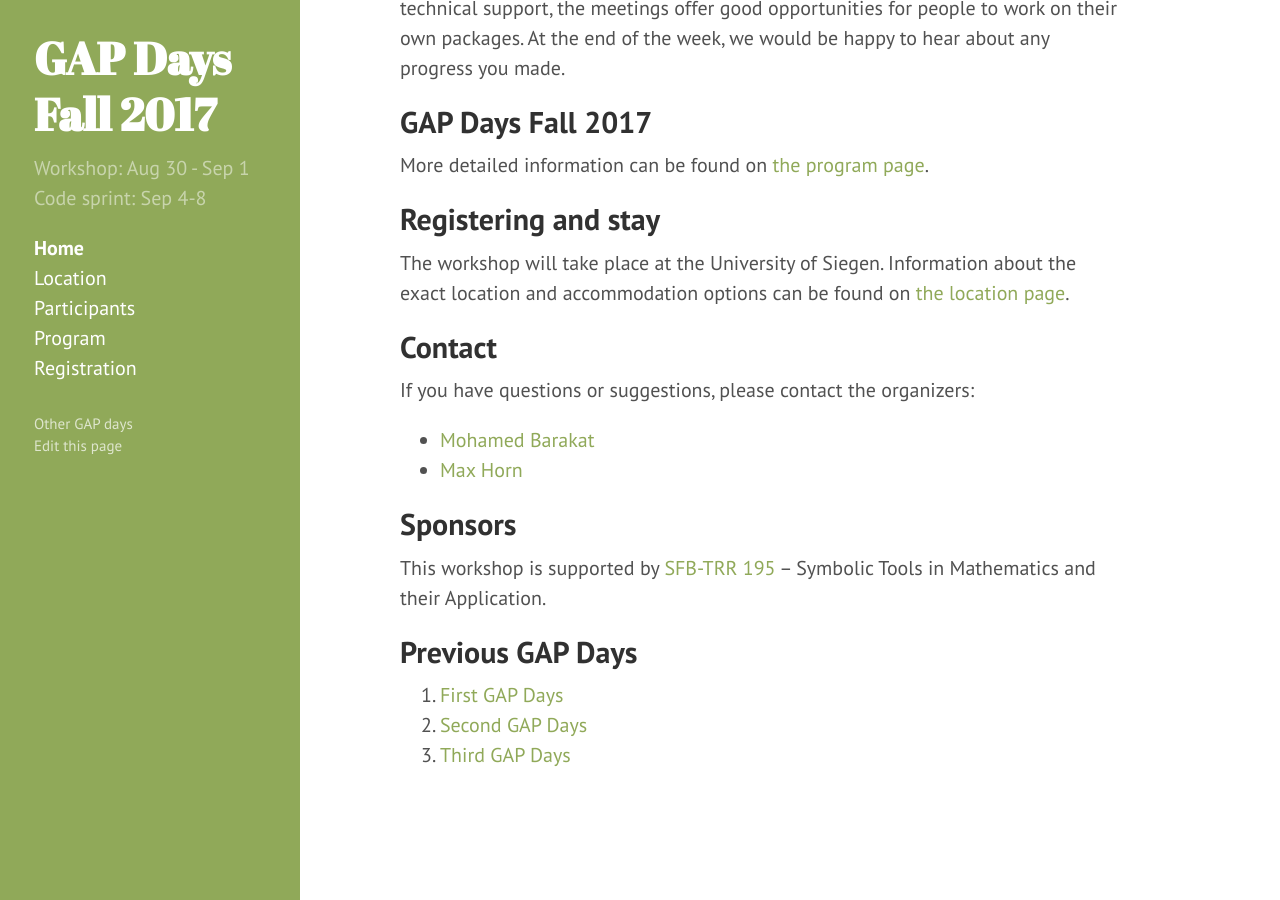
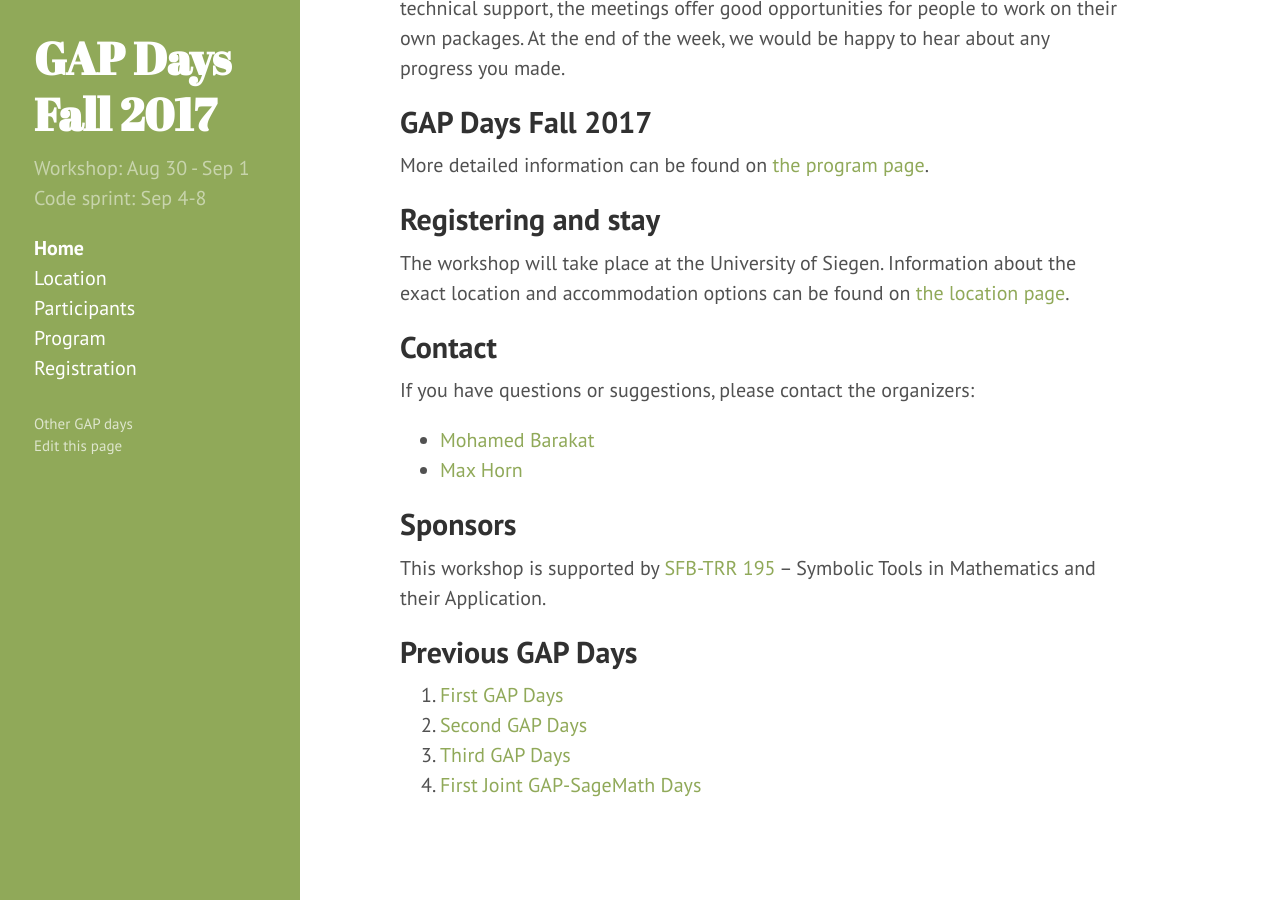
Before and after one commit to lbfm-rwth/gap-in-algebraic-research-2018, a Jekyll site: the page built from index.md, in a window 1280 px wide and 900 px high, scrolled down 594 px. Built offline with Jekyll 4.4.1, drawn with Linux system fonts in a browser that asks for light colours.

Commit message:
4th gapdays

```diff
--- a/index.md
+++ b/index.md
@@ -46,3 +46,4 @@ This workshop is supported by [SFB-TRR 195](https://www.computeralgebra.de/sfb/)
 1.  <a href="http://gapdays2014.coxeter.de/">First GAP Days</a>
 2.  <a href="/gapdays2015-spring/">Second GAP Days</a>
 3.  <a href="/gapdays2015-fall/">Third GAP Days</a>
+4.  <a href="http://gapdays.de/gap-sage-days2016/">First Joint GAP-SageMath Days</a>
```
